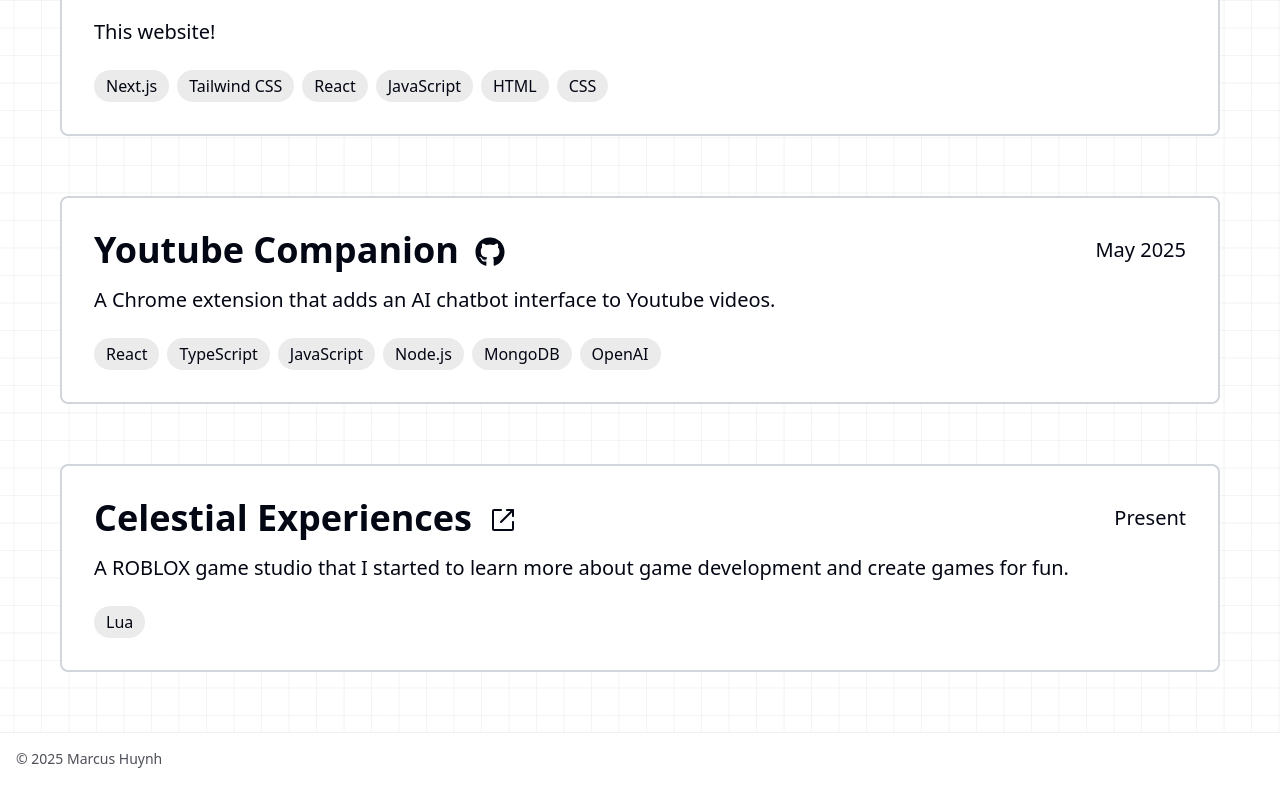
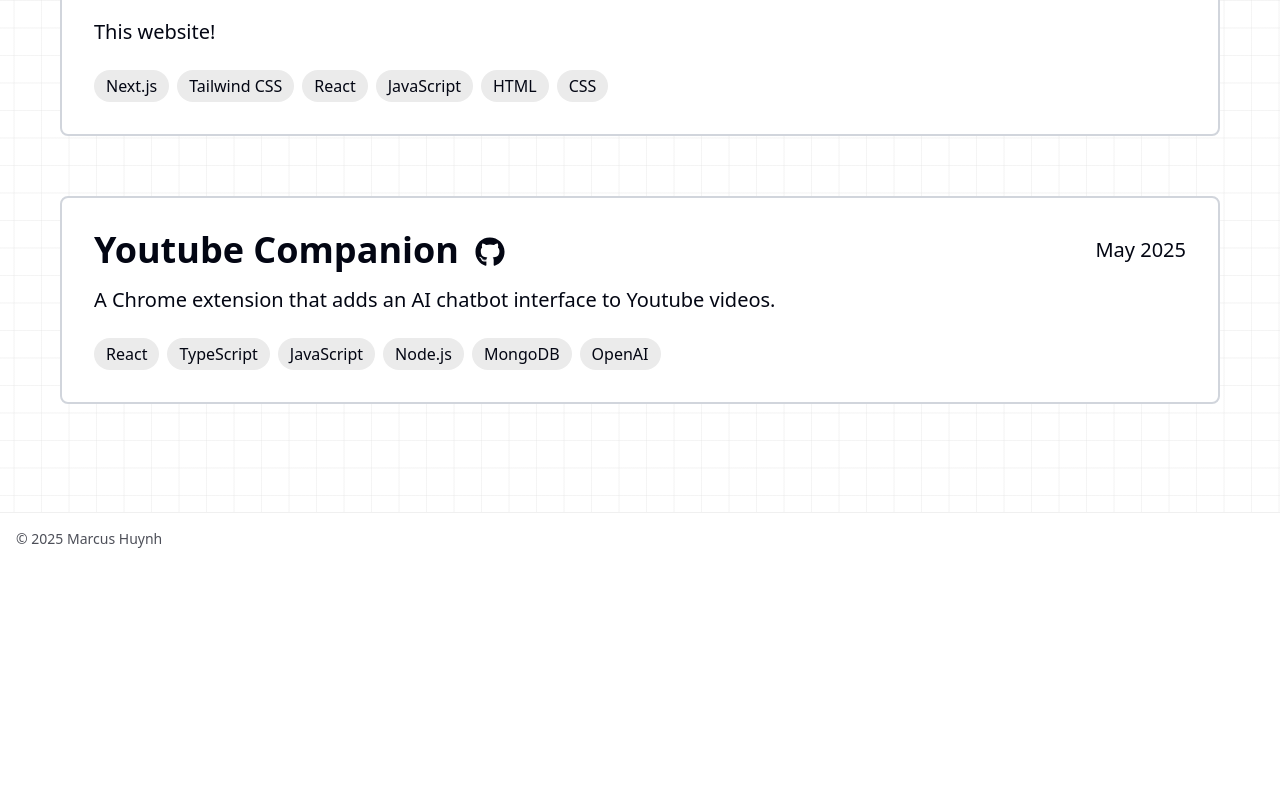
Before and after one commit to mjhuynh8/personal-portfolio, a Next.js app: page /projects in a window 1280 px wide. Shown: the part 397-1182 px from the top of the page. After the commit the page ends 962 px from the top, so only its background shows below. Built offline with nearby package versions, Linux system fonts and the light colour scheme.

Commit message:
final touches

```diff
--- a/app/projects/projects.js
+++ b/app/projects/projects.js
@@ -35,17 +35,4 @@
     ],
     date: "May 2025",
   },
-  {
-    name: "Celestial Experiences",
-    description:
-      "A ROBLOX game studio that I started to learn more about game development and create games for fun.",
-    links: [
-      {
-        name: "Demo",
-        link: "https://www.roblox.com/communities/34471676/Celestial-Experiences#!/about",
-      },
-    ],
-    stack: ["Lua"],
-    date: "Present",
-  },
 ];
```
